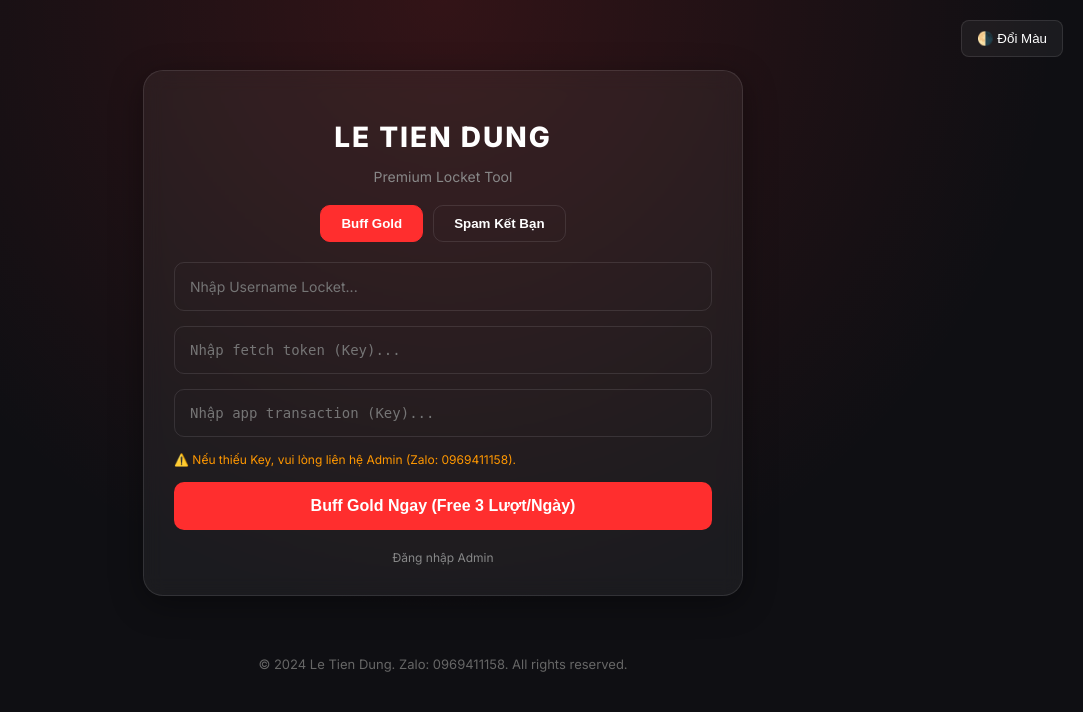
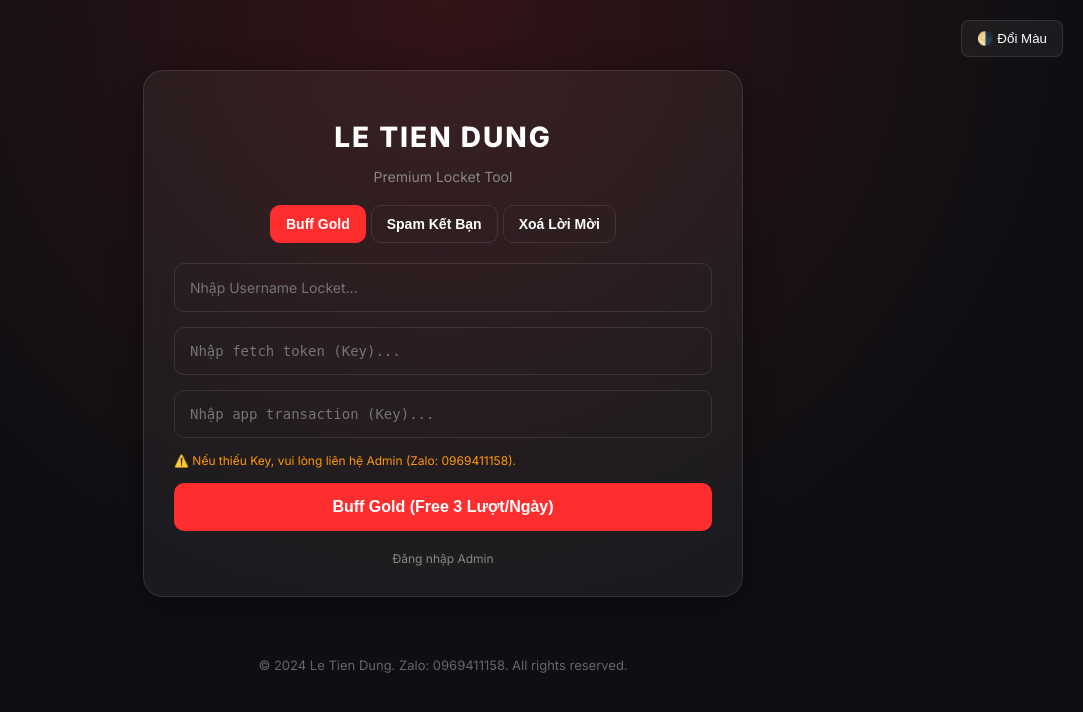
Before and after one commit to dungledzai1-design/hosting, a Flask app: page / in a window 1280 px wide. Shown: the top 712 px of the page, without its empty margins (197-1280 px from the left). Run offline with Flask 3, Linux system fonts and the light colour scheme.

Commit message:
Update index.html

```diff
--- a/templates/index.html
+++ b/templates/index.html
@@ -14,12 +14,14 @@
         .card { background: var(--card-bg); border: 1px solid var(--border-color); padding: 30px; border-radius: 20px; backdrop-filter: blur(10px); box-shadow: 0 8px 32px 0 rgba(0,0,0,0.37); margin-top: 50px; text-align: center; }
         h1 { font-weight: 800; font-size: 28px; margin-bottom: 5px; text-transform: uppercase; letter-spacing: 2px; }
         p.subtitle { font-size: 14px; color: #888; margin-bottom: 20px; }
-        .tabs { display: flex; justify-content: center; margin-bottom: 20px; gap: 10px; }
-        .tab-btn { background: transparent; border: 1px solid var(--border-color); color: var(--text-color); padding: 10px 20px; border-radius: 10px; cursor: pointer; transition: 0.3s; font-weight: 600; }
+
+        .tabs { display: flex; justify-content: center; margin-bottom: 20px; gap: 5px; flex-wrap: wrap;}
+        .tab-btn { background: transparent; border: 1px solid var(--border-color); color: var(--text-color); padding: 10px 15px; border-radius: 10px; cursor: pointer; transition: 0.3s; font-weight: 600; font-size: 14px;}
         .tab-btn.active { background: var(--accent-color); border-color: var(--accent-color); color: #fff; }
+
         .form-group { display: none; text-align: left; }
         .form-group.active { display: block; }
-        input, textarea { width: 100%; padding: 15px; margin-bottom: 15px; background: transparent; border: 1px solid var(--border-color); border-radius: 10px; color: var(--text-color); font-size: 14px; outline: none; box-sizing: border-box; transition: 0.3s; font-family: monospace; }
+        input { width: 100%; padding: 15px; margin-bottom: 15px; background: transparent; border: 1px solid var(--border-color); border-radius: 10px; color: var(--text-color); font-size: 14px; outline: none; box-sizing: border-box; transition: 0.3s; font-family: monospace; }
         input:focus { border-color: var(--accent-color); }
         button.action-btn { width: 100%; padding: 15px; background: var(--accent-color); color: #fff; border: none; border-radius: 10px; font-size: 16px; font-weight: 600; cursor: pointer; transition: 0.3s; }
         button.action-btn:hover { opacity: 0.8; }
@@ -51,11 +53,12 @@
             <h1>LE TIEN DUNG</h1>
             <p class="subtitle">Premium Locket Tool</p>
 
-            <div id="admin-badge" class="admin-badge">👑 ĐANG ĐĂNG NHẬP ADMIN (KHÔNG GIỚI HẠN)</div>
+            <div id="admin-badge" class="admin-badge">👑 ADMIN MODE (KHÔNG GIỚI HẠN)</div>
 
             <div class="tabs">
                 <button class="tab-btn active" onclick="switchTab(1)">Buff Gold</button>
                 <button class="tab-btn" onclick="switchTab(2)">Spam Kết Bạn</button>
+                <button class="tab-btn" onclick="switchTab(3)">Xoá Lời Mời</button>
             </div>
 
             <!-- TAB 1: BUFF GOLD -->
@@ -66,18 +69,28 @@
                 <div style="font-size: 12px; color: #ff9800; margin-bottom: 15px;">
                     ⚠️ Nếu thiếu Key, vui lòng liên hệ Admin (Zalo: 0969411158).
                 </div>
-                <button class="action-btn" onclick="injectGold()" id="btnBuff">Buff Gold Ngay (Free 3 Lượt/Ngày)</button>
+                <button class="action-btn" onclick="injectGold()" id="btnBuff">Buff Gold (Free 3 Lượt/Ngày)</button>
             </div>
 
             <!-- TAB 2: SPAM KẾT BẠN -->
             <div id="tab2" class="form-group">
-                <input type="text" id="targetUser" placeholder="Nhập Username hoặc Link Locket..." style="font-family: 'Inter', sans-serif;">
+                <input type="text" id="targetUser" placeholder="Nhập Username hoặc Link mục tiêu..." style="font-family: 'Inter', sans-serif;">
                 <input type="text" id="customName" placeholder="Tên hiển thị (Mặc định: zLocket)" value="zLocket Tool" style="font-family: 'Inter', sans-serif;">
                 <input type="number" id="amountAcc" placeholder="Số lượng acc (Max 10)" value="5" min="1" max="10">
                 <div style="font-size: 12px; color: #ff9800; margin-bottom: 15px;">
                     ⚠️ Chức năng này chỉ được dùng Free 1 lần/ngày.
                 </div>
-                <button class="action-btn" onclick="spamFriend()" id="btnSpam">Bắt Đầu Spam (Free 1 Lượt/Ngày)</button>
+                <button class="action-btn" onclick="spamFriend()" id="btnSpam">Spam Kết Bạn (Free 1 Lượt/Ngày)</button>
+            </div>
+
+            <!-- TAB 3: XOÁ KẾT BẠN -->
+            <div id="tab3" class="form-group">
+                <input type="text" id="delEmail" placeholder="Email Locket của bạn..." style="font-family: 'Inter', sans-serif;">
+                <input type="password" id="delPass" placeholder="Mật khẩu Locket của bạn..." style="font-family: 'Inter', sans-serif;">
+                <div style="font-size: 12px; color: #ff9800; margin-bottom: 15px;">
+                    ⚠️ Tự động xoá toàn bộ lời mời kết bạn đang chờ (Free 3 Lượt/Ngày).
+                </div>
+                <button class="action-btn" onclick="deleteFriend()" id="btnDel">Xoá Tất Cả Lời Mời</button>
             </div>
 
             <div id="result"></div>
@@ -104,6 +117,7 @@
                 document.getElementById('admin-badge').style.display = 'block';
                 document.getElementById('btnBuff').innerText = 'Buff Gold (Admin)';
                 document.getElementById('btnSpam').innerText = 'Spam Kết Bạn (Admin)';
+                document.getElementById('btnDel').innerText = 'Xoá Lời Mời (Admin)';
                 document.getElementById('amountAcc').max = 50;
                 document.getElementById('amountAcc').value = 10;
             }
@@ -123,7 +137,7 @@
             const data = await res.json();
             if (data.success) {
                 closeLogin(); isAdmin = true; updateAdminUI();
-                showResult('success', 'Đăng nhập Admin thành công. Không giới hạn lượt dùng!');
+                showResult('success', 'Đăng nhập Admin thành công!');
             } else { alert(data.msg); }
         }
 
@@ -153,12 +167,12 @@
                     body: JSON.stringify({ username, fetch_token: fetchToken, app_transaction: appTransaction })
                 });
                 const data = await response.json();
-                showResult(data.success ? 'success' : 'error', data.msg + (data.uid ? ` (UID: ${data.uid})` : ''));
+                showResult(data.success ? 'success' : 'error', data.msg + (data.uid ? `\n(UID: ${data.uid})` : ''));
             } catch (error) {
                 showResult('error', 'Lỗi kết nối Server.');
             } finally {
                 btn.disabled = false;
-                btn.innerText = isAdmin ? 'Buff Gold (Admin)' : 'Buff Gold Ngay (Free 3 Lượt/Ngày)';
+                btn.innerText = isAdmin ? 'Buff Gold (Admin)' : 'Buff Gold (Free 3 Lượt/Ngày)';
             }
         }
 
@@ -184,7 +198,32 @@
                 showResult('error', 'Lỗi Timeout hoặc Server.');
             } finally {
                 btn.disabled = false;
-                btn.innerText = isAdmin ? 'Spam Kết Bạn (Admin)' : 'Bắt Đầu Spam (Free 1 Lượt/Ngày)';
+                btn.innerText = isAdmin ? 'Spam Kết Bạn (Admin)' : 'Spam Kết Bạn (Free 1 Lượt/Ngày)';
+            }
+        }
+
+        async function deleteFriend() {
+            const email = document.getElementById('delEmail').value.trim();
+            const password = document.getElementById('delPass').value.trim();
+            const btn = document.getElementById('btnDel');
+
+            if (!email || !password) { showResult('error', 'Vui lòng nhập đủ Email và Mật khẩu.'); return; }
+
+            btn.disabled = true; btn.innerText = 'Đang xoá...';
+            showResult('success', 'Đang login và xoá lời mời...');
+
+            try {
+                const res = await fetch('/api/delete_friend', {
+                    method: 'POST', headers: {'Content-Type': 'application/json'},
+                    body: JSON.stringify({ email, password })
+                });
+                const data = await res.json();
+                showResult(data.success ? 'success' : 'error', data.msg);
+            } catch (e) {
+                showResult('error', 'Lỗi Timeout hoặc Server.');
+            } finally {
+                btn.disabled = false;
+                btn.innerText = isAdmin ? 'Xoá Lời Mời (Admin)' : 'Xoá Tất Cả Lời Mời';
             }
         }
 
```
